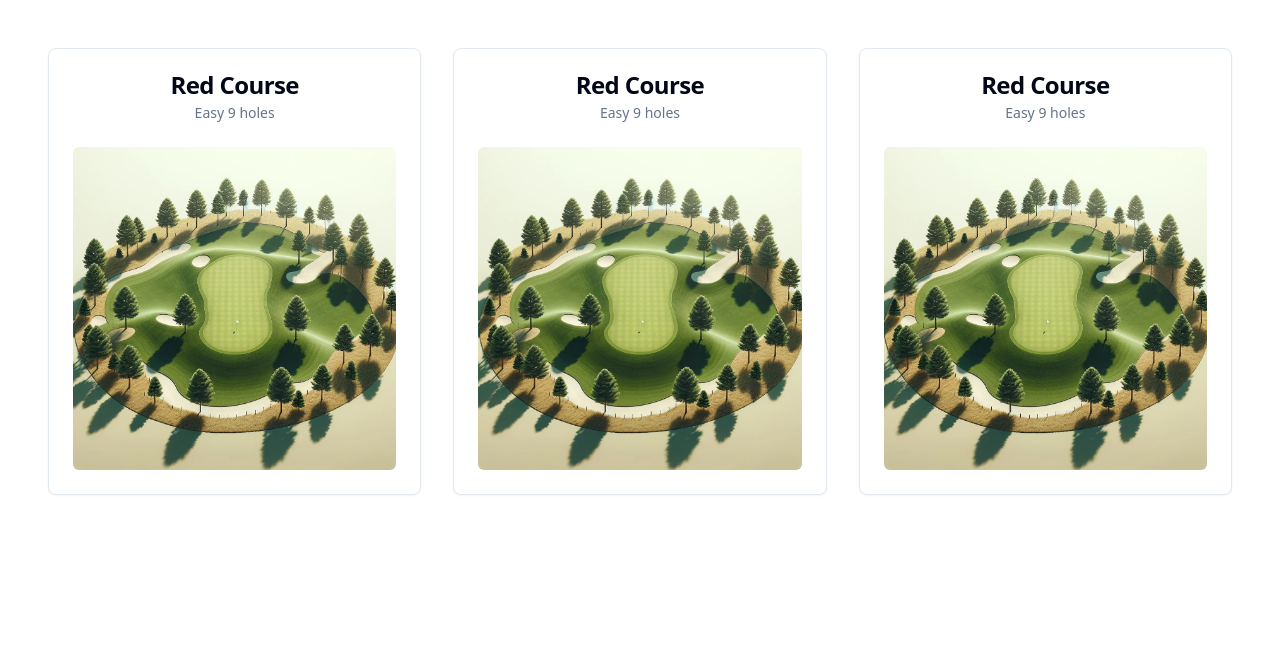
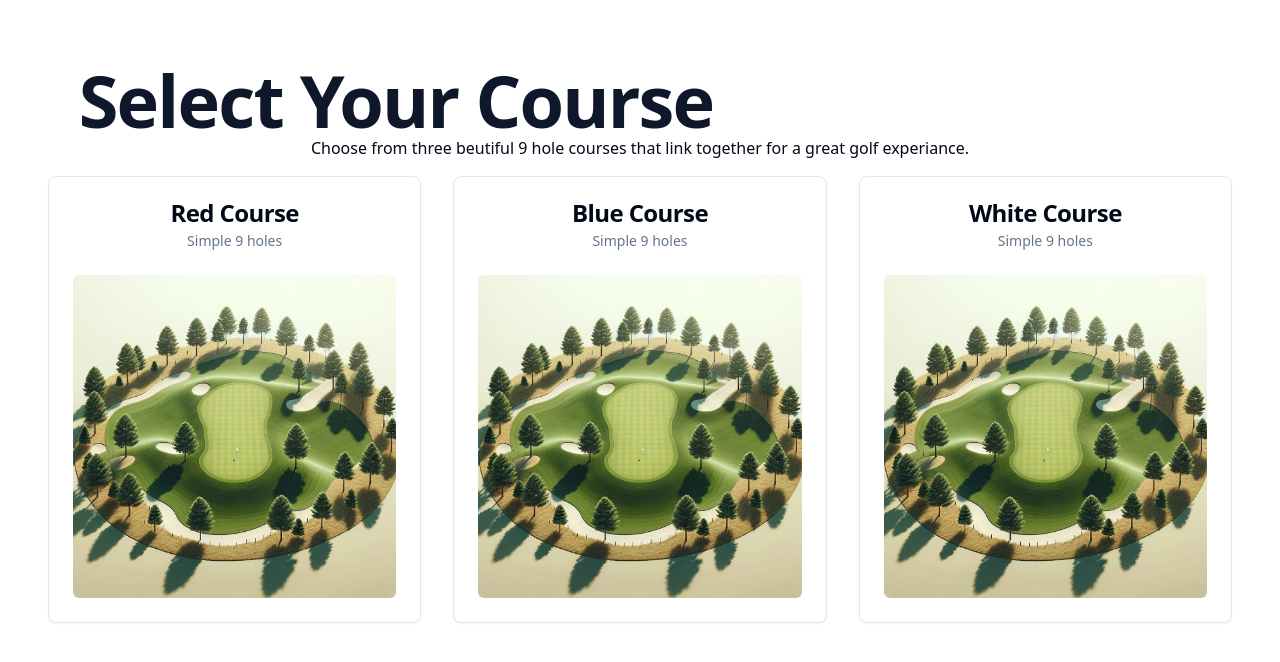
Before and after one commit to gvarner13/golf-time, a React (Vite) app: page / in a window 1280 px wide. Shown: the top 662 px of the page. Built offline with nearby package versions, Linux system fonts and the light colour scheme.

Commit message:
adding props to course cards

```diff
--- a/src/CoursePicker.tsx
+++ b/src/CoursePicker.tsx
@@ -9,21 +9,45 @@ import {
 export function CoursePicker() {
   return (
     <div>
+      <div className="mb-4">
+        <h1 className="text-5xl mt-4 max-w-[36rem] font-extrabold tracking-tight text-slate-900 sm:text-7xl xl:max-w-[43.5rem]">
+          Select Your Course
+        </h1>
+        <p>
+          Choose from three beutiful 9 hole courses that link together for a
+          great golf experiance.
+        </p>
+      </div>
       <div className="flex gap-x-8">
-        <CourseCard />
-        <CourseCard />
-        <CourseCard />
+        <CourseCard
+          courseTitle="Red Course"
+          courseDescription="Simple 9 holes"
+        />
+        <CourseCard
+          courseTitle="Blue Course"
+          courseDescription="Simple 9 holes"
+        />
+        <CourseCard
+          courseTitle="White Course"
+          courseDescription="Simple 9 holes"
+        />
       </div>
     </div>
   );
 }
 
-function CourseCard() {
+function CourseCard({
+  courseTitle,
+  courseDescription,
+}: {
+  courseTitle: string;
+  courseDescription: string;
+}) {
   return (
     <Card className="overflow-hidden">
       <CardHeader>
-        <CardTitle>Red Course</CardTitle>
-        <CardDescription>Easy 9 holes</CardDescription>
+        <CardTitle>{courseTitle}</CardTitle>
+        <CardDescription>{courseDescription}</CardDescription>
       </CardHeader>
       <CardContent>
         <div className="grid gap-2">
```
